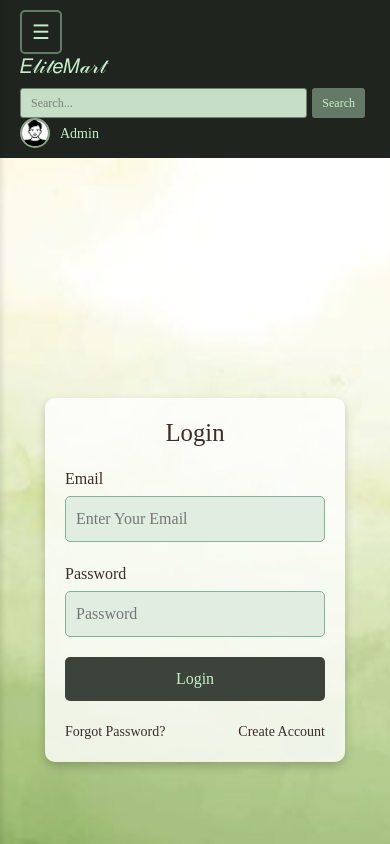
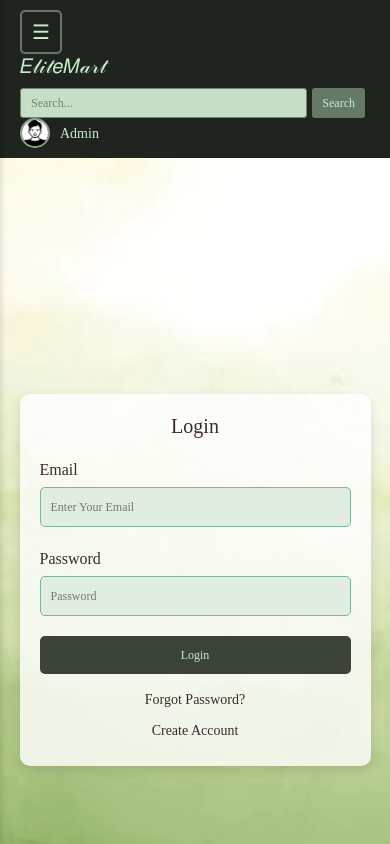
Before and after one commit to Divyadhanak15/e-commerce, a React (Create React App) app in the folder frontend/: page /login in a window 390 px wide. Shown: the top 844 px of the page. Built offline with nearby package versions, Linux system fonts and the light colour scheme.

Commit message:
Update Login.css

```diff
--- a/frontend/src/pages/Login.css
+++ b/frontend/src/pages/Login.css
@@ -13,7 +13,7 @@
   padding: 20px;
   border-radius: 10px;
   width: 300px;
-  box-shadow: 0 4px 10px rgba(0, 0, 0, 0.2);
+  box-shadow: 0 4px 10px rgba(109, 95, 95, 0.2);
 }
 
 .login-form h2 {
@@ -79,3 +79,50 @@
 .footer-links a:hover {
   color: #647A67;
 }
+
+@media (max-width: 768px) {
+  .login-form {
+    width: 80%;
+    max-width: 400px;
+  }
+
+  .login-form h2 {
+    font-size: 24px;
+  }
+
+  .input-field input {
+    font-size: 14px;
+  }
+
+  .login-btn {
+    font-size: 14px;
+  }
+
+  .footer-links {
+    flex-direction: column;
+    align-items: center;
+    margin-top: 10px;
+  }
+
+  .footer-links a {
+    margin: 5px 0;
+  }
+}
+
+@media (max-width: 480px) {
+  .login-form {
+    width: 90%;
+  }
+
+  .login-form h2 {
+    font-size: 20px;
+  }
+
+  .input-field input {
+    font-size: 12px;
+  }
+
+  .login-btn {
+    font-size: 12px;
+  }
+}
```
Lines whose indentation alone changed are shown as unchanged.
